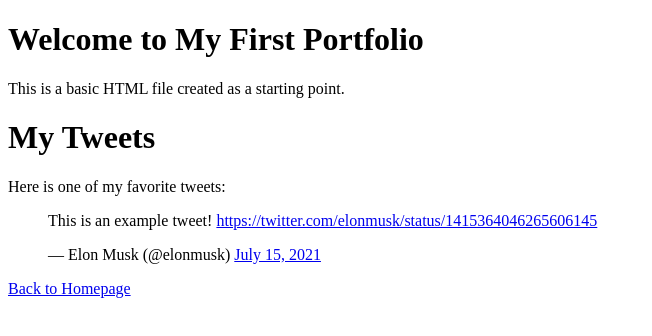
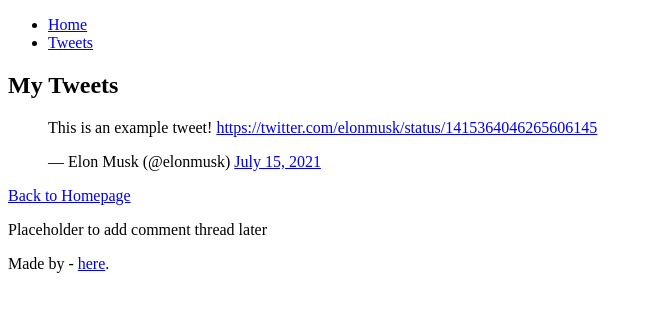
Before and after one commit to issam-os/My_First_Portfolio, a plain HTML site: page html_basic/tweets.html in a window 1280 px wide. Shown: the whole page, without its empty margins (0-652 px from the left). Drawn offline with Linux system fonts and the light colour scheme.

Commit message:
Update tweets.html

```diff
--- a/html_basic/tweets.html
+++ b/html_basic/tweets.html
@@ -1,15 +1,3 @@
-<!DOCTYPE html>
-<html lang="en">
-<head>
-    <meta charset="UTF-8">
-    <meta name="viewport" content="width=device-width, initial-scale=1.0">
-    <title>My First Portfolio</title>
-</head>
-<body>
-    <h1>Welcome to My First Portfolio</h1>
-    <p>This is a basic HTML file created as a starting point.</p>
-</body>
-</html>
 <!DOCTYPE html>
 <html lang="en">
 <head>
@@ -18,16 +6,33 @@
     <title>Tweets</title>
 </head>
 <body>
+    <!-- Header Section -->
+    <header>
+        <ul>
+            <li><a href="index.html">Home</a></li>
+            <li><a href="tweets.html">Tweets</a></li>
+        </ul>
+    </header>
+
+    <!-- Main Section -->
+    <main>
+        <article>
             <h1>My Tweets</h1>
-    <p>Here is one of my favorite tweets:</p>
-    <!-- Embedded Tweet -->
             <blockquote class="twitter-tweet">
                 <p lang="en" dir="ltr">This is an example tweet! <a href="https://twitter.com/elonmusk/status/1415364046265606145">https://twitter.com/elonmusk/status/1415364046265606145</a></p>
                 &mdash; Elon Musk (@elonmusk) <a href="https://twitter.com/elonmusk/status/1415364046265606145">July 15, 2021</a>
             </blockquote>
             <script async src="https://platform.twitter.com/widgets.js" charset="utf-8"></script>
+            <p><a href="index.html">Back to Homepage</a></p>
+        </article>
+        <aside>
+            <p>Placeholder to add comment thread later</p>
+        </aside>
+    </main>
 
-    <!-- Link back to homepage -->
-    <p><a href="index.html">Back to Homepage</a></p>
+    <!-- Footer Section -->
+    <footer>
+        <p>Made by <YOUR NAME> - <a href="<ANY LINK>" target="_blank">here</a>.</p>
+    </footer>
 </body>
 </html>
```
Lines whose indentation alone changed are shown as unchanged.
